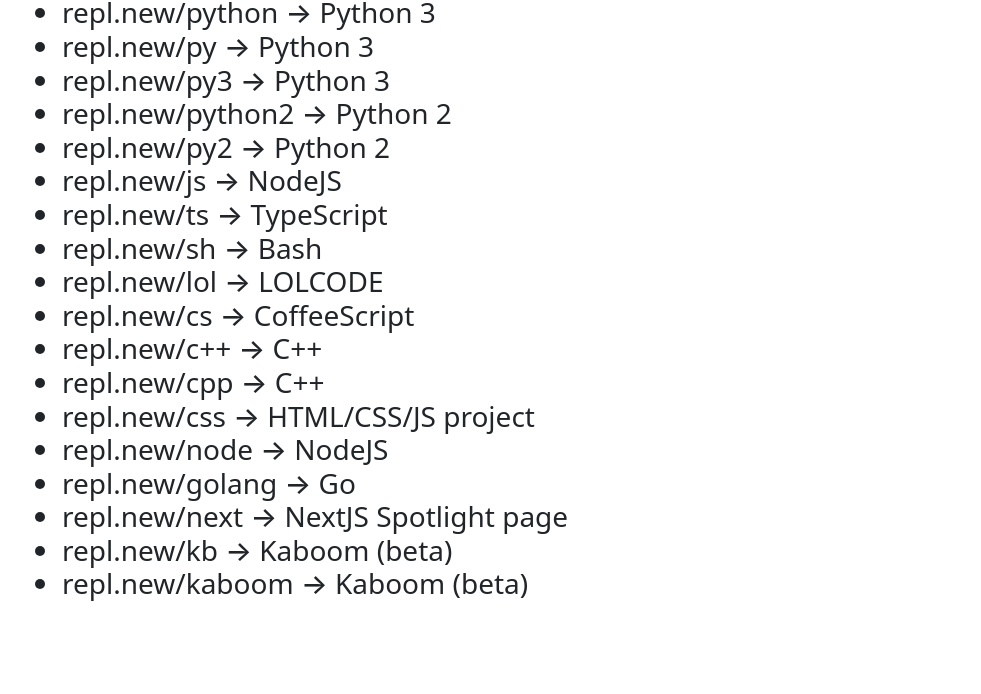
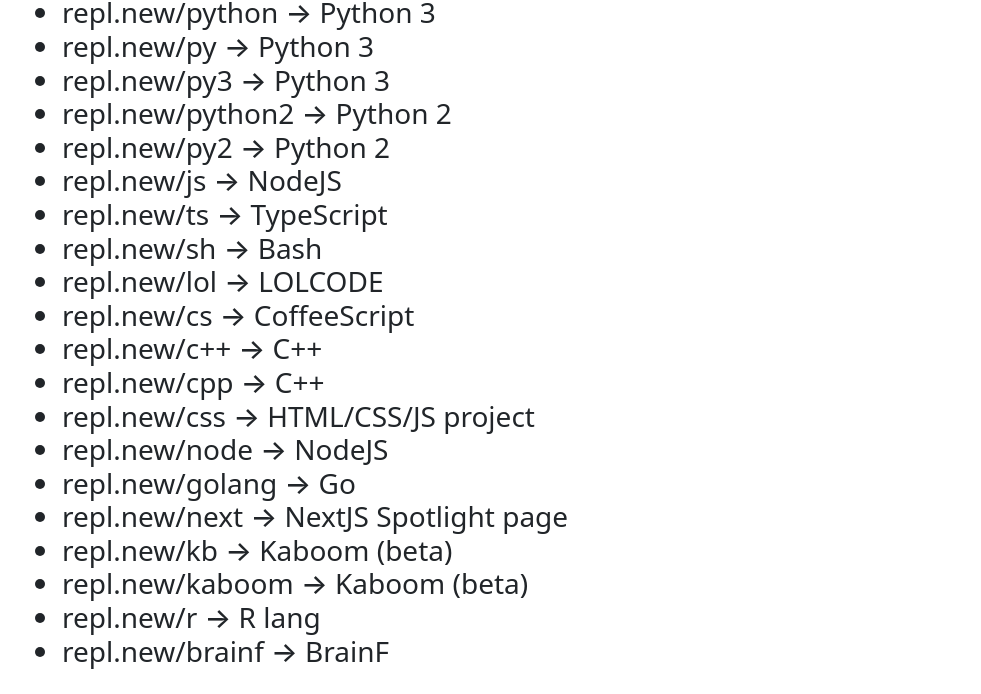
Before and after one commit to jahands/new-redirector-replit, a website: page public/help.html in a window 1280 px wide. Shown: the part 106-800 px from the top of the page, without its empty margins (52-1033 px from the left). Drawn offline with nearby package versions, Linux system fonts and the light colour scheme.

Commit message:
Update help

```diff
--- a/public/help.html
+++ b/public/help.html
@@ -85,6 +85,12 @@
 				<li>
 					repl.new/kaboom → Kaboom (beta)
 				</li>
+				<li>
+					repl.new/r → R lang
+				</li>
+				<li>
+					repl.new/brainf → BrainF
+				</li>
 			</ul>
 		</h3>
 	</div>
```
